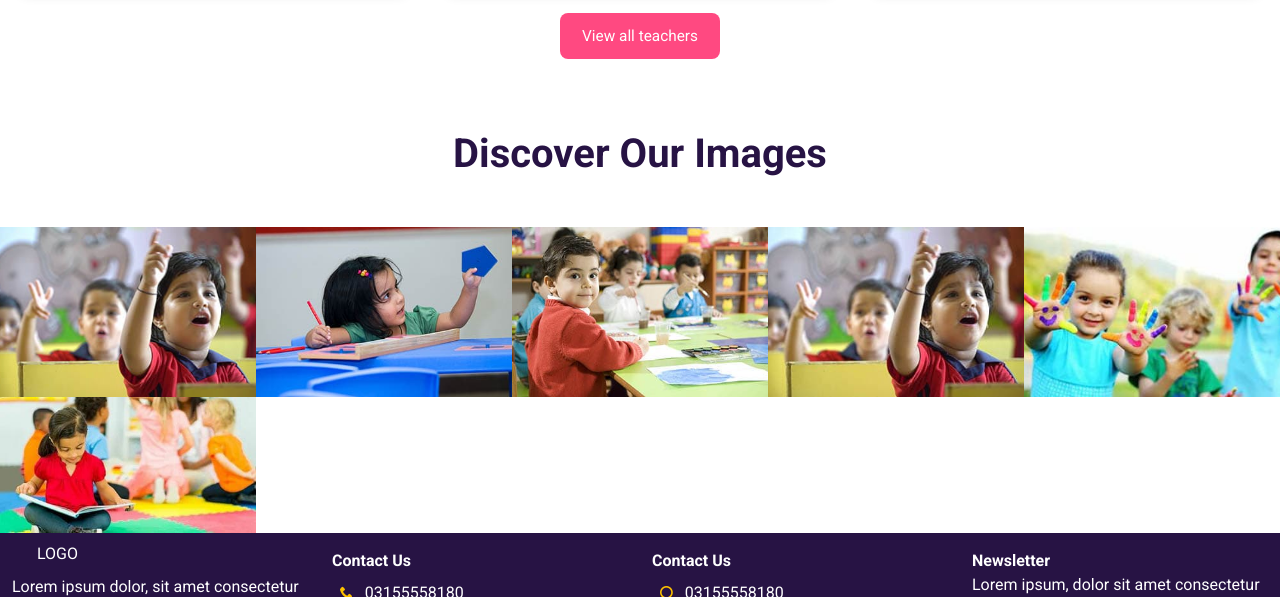
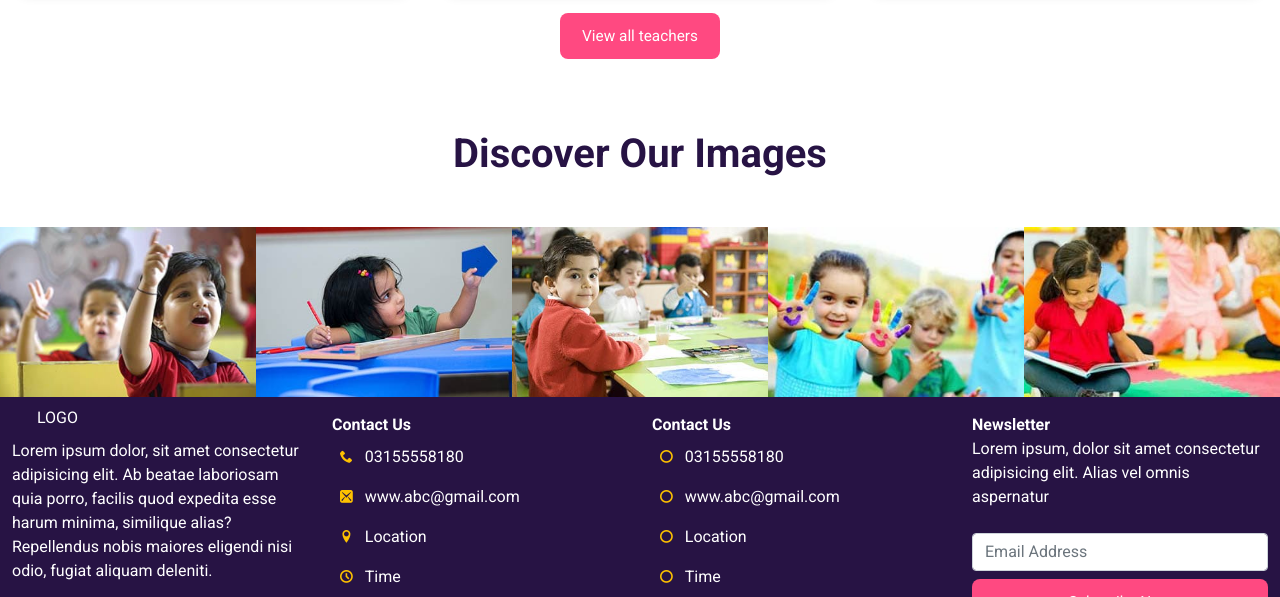
Before and after one commit to AwesomeJazib/school, a plain HTML site: page index.html in a window 1280 px wide. Shown: the part 6097-6694 px from the top of the page. Drawn offline with nearby package versions, Linux system fonts and the light colour scheme; files whose address does not match are found by name; a web font is replaced by a local one.

Commit message:
gallery section image deleted

```diff
--- a/index.html
+++ b/index.html
@@ -1785,9 +1785,6 @@
                   <img src="./img/disc-img-c.jpg" />
                 </a>
 
-                <a href="./img/disc-img-d.jpg" class="gallery_item" data-fancybox="group" data-caption="This image has a caption 4">
-                  <img src="./img/disc-img-d.jpg" />
-                </a>
 
                 <a href="./img/disc-img-e.jpg" class="gallery_item" data-fancybox="group" data-caption="This image has a caption 4">
                     <img src="./img/disc-img-e.jpg" />
```
